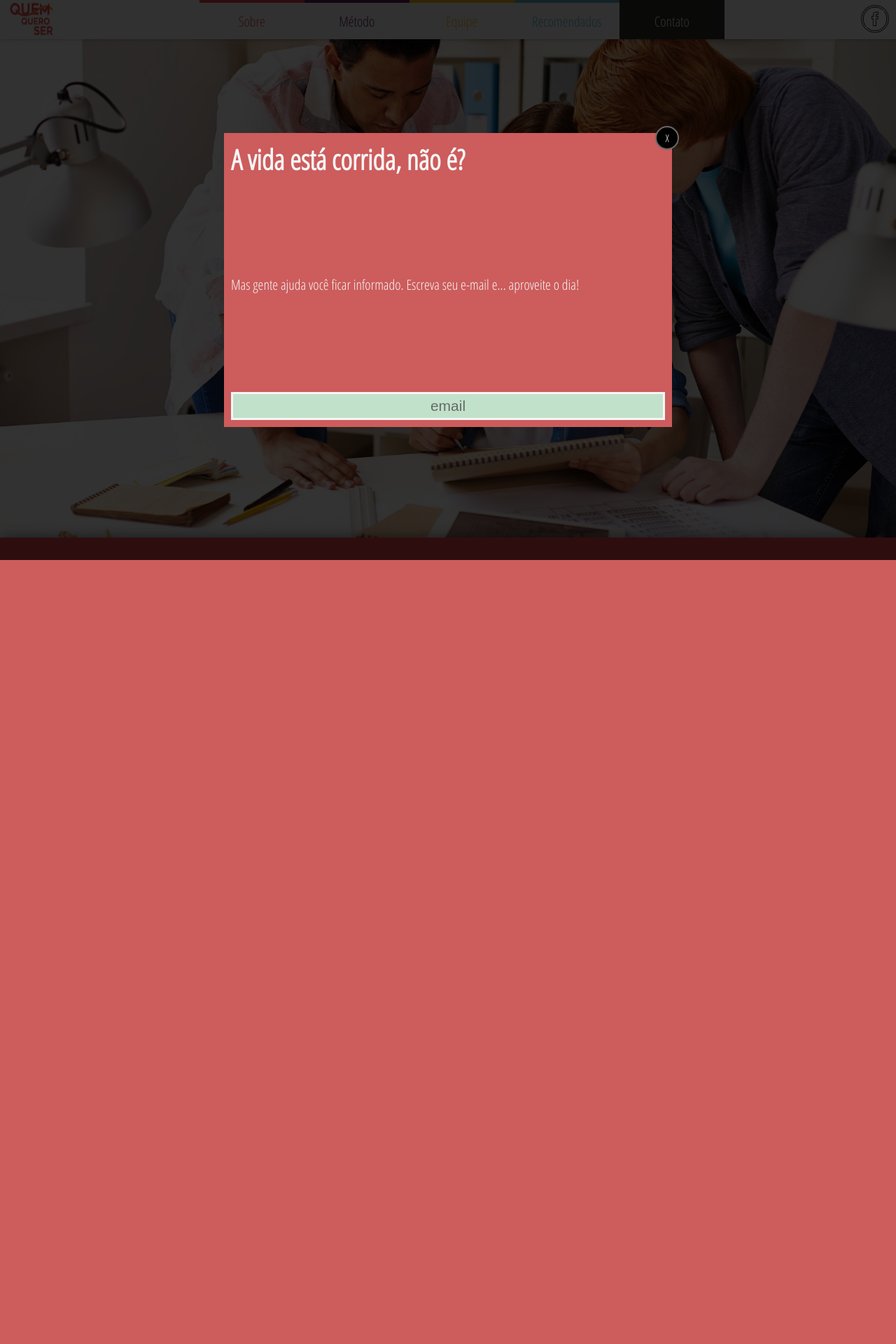
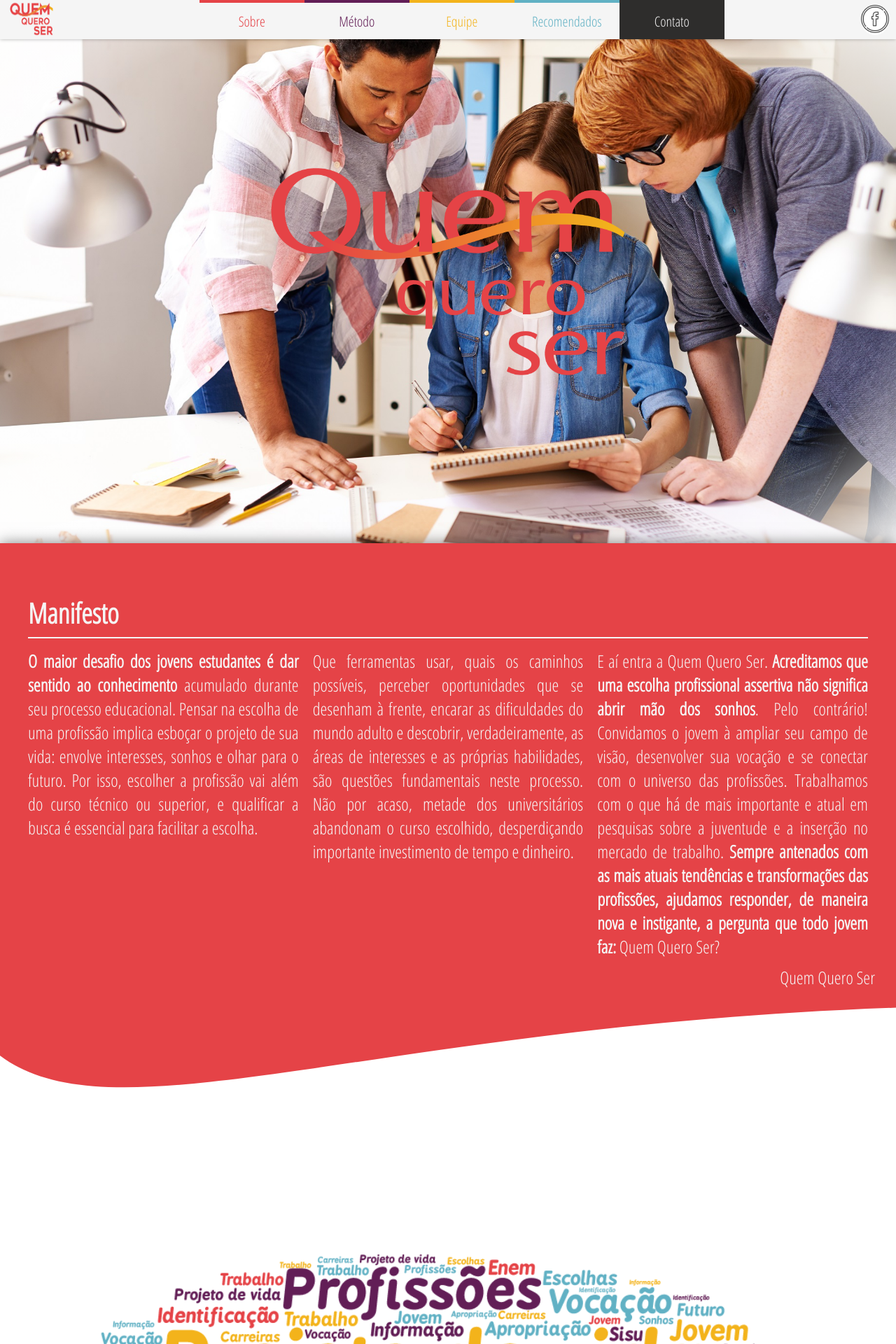
Before and after one commit to TheMarini/Quem-Quero-Ser, a PHP site: page / in a window 1280 px wide. Shown: the top 1920 px of the page at 70% size. Before the commit the page ends 800 px from the top, so only its background shows below. Run offline with PHP 8.4, Linux system fonts and the light colour scheme.

Commit message:
Ondas | Nav (bug fix) | Css (^) | Js (^)

```diff
--- a/css/style.css
+++ b/css/style.css
@@ -43,19 +43,14 @@ body {
 
 /*----------CLASSES------------*/
 
-.menu-start {
-    margin-top: -10vh;
-    box-shadow: 0 0px 15px -10px rgba(0, 0, 0, 0.5);
-}
-
-.menu-fixed {
-    margin-top: 0;
-    box-shadow: none;
-}
-
 .nav-start {
     position: absolute;
     justify-content: center;
+}
+
+.nav-start>#menu {
+    margin-top: -10vh;
+    box-shadow: 0 0px 15px -10px rgba(0, 0, 0, 0.5);
 }
 
 .nav-fixed {
@@ -107,21 +107,25 @@ body {
     width: 100%;
     background-color: rgba(0, 0, 0, 0.8);
     z-index: 9999;
-    display: flex;
+    display: none;
     justify-content: center;
     align-items: center;
 }
 
 #alert {
-    width: 50vw;
-    background-color: indianred;
+    min-height: 20vh;
+    min-width: 50vw;
+    background-color: #f3b31b;
+    color: #2e2d2c;
     position: relative;
     display: flex;
-    flex-flow: column
+    flex-flow: column;
+    justify-content: space-between;
+    align-content: space-between;
 }
 
-#alert_top{
-        position: absolute;
+#alert_top {
+    position: absolute;
     display: flex;
     justify-content: flex-end;
     align-content: flex-end;
@@ -142,23 +146,41 @@ body {
     border-radius: 100%;
 }
 
-#alert_infos{
-    color: whitesmoke;
+#alert_infos {
     box-sizing: content-box;
     padding: 10px;
-    display: flex;
-    flex-flow: column;
-    justify-content: space-between;
-    align-content: space-between;
-    height: 50vh;
 }
 
-#alert_infos>h1{
+#alert_infos>h1 {
     font-size: 4em
 }
-#alert_infos>p{
-    font-size: 2em;
+
+#alert_infos>p {
+    font-size: 3em;
 }
+
+
+/*------------ONDAS-----------------*/
+
+.onda {
+    height: 150px;
+    background-color: white;
+    width: 100%;
+    margin-bottom: -3px
+}
+
+.reverse {
+    transform: rotate(180deg)
+}
+
+#svg_manifesto>path {
+    fill: #e54347
+}
+
+#svg_metodos>path {
+    fill: #621e56
+}
+
 
 /*------------BANNER-----------------*/
 
@@ -167,21 +189,49 @@ body {
     background-image: url("../img/banner/1%20(medium).jpg");
     background-repeat: no-repeat;
     background-size: cover;
-    height: 96vh;
+    height: 97vh;
     background-position: top;
     width: 100%;
-    display: flex;
-    align-items: center;
-    justify-content: center;
     overflow: hidden;
+    /*position: relative;*/
+}
+
+#Banner>div {
+    height: 100%;
+    width: 100%;
+    background: radial-gradient(transparent 70%, white);
+    position: absolute
+}
+
+#Banner>svg {
+    width: 100%;
+    -webkit-filter: drop-shadow( -5px -5px 5px rgba(0, 0, 0, 0.5));
+    filter: drop-shadow( 0px 0px 5px rgba(0, 0, 0, 0.5));
+}
+
+#Banner>svg>path {
+    fill: white;
 }
 
 #logo {
-    width: 35vw;
+    z-index: 10;
+    width: 40vw;
     min-width: 300px;
-    animation: fade ease 1.5s;
-    margin-top: -7vh;
+    /*
+    float: left;
+    position: absolute;
+    top: 0*/
 }
+
+
+/*
+#onda {
+    margin-top: -340px;
+    margin-left: -320px;
+    z-index: 1;
+    position: absolute
+}
+
 
 #Banner .redes {
     position: absolute;
@@ -257,7 +307,7 @@ body {
 }
 
 #Manifesto>h1,
-svg {
+#Manifesto>svg {
     font-size: 4em;
     box-sizing: border-box;
     padding: 0 10px
@@ -311,7 +364,7 @@ svg {
 /*------------NUVEM-----------------*/
 
 #Nuvem {
-    max-height: 100vh;
+    min-height: 120vh;
     width: 100%;
     background-color: white;
     box-sizing: border-box;
--- a/index.html
+++ b/index.html
@@ -21,13 +21,21 @@
             <div id="alert_infos">
                 <h1>A vida está corrida, não é?</h1>
                 <p>Mas gente ajuda você ficar informado. Escreva seu e-mail e... aproveite o dia!</p>
-                <input id="txtEmail" class="txt" placeholder="email" type="email" />
+            </div>
+            <div id="alert_email">
+                <input class="txt" placeholder="email" type="email" />
             </div>
         </div>
     </div>
 
-    <section id="Banner">
+    <section id="Banner" class="center_child">
+        <!--    <svg viewBox="0 0 500 500" preserveAspectRatio="xMinYMin meet">
+            <path d="M0,25 C60,70 200,0 500,1 L500,00 L0,0 Z"/>
+          </svg> -->
         <img id="logo" src="img/logos/vermelho.png" alt="New Program" />
+        <div></div>
+
+
         <!--
         <div class="redes">
             <a href="#"><img id="fb" src="img/icons/fb.png" alt="facebook" /></a>
@@ -35,7 +43,7 @@
     </section>
 
     <nav id="Nav" class="nav-start">
-        <a href="#"><img id="home" class="hide" src="img/icons/logo-png%201.png" alt="Quem Quero Ser" /></a>
+        <a href="#Banner"><img id="home" class="hide" src="img/icons/logo-png%201.png" alt="Quem Quero Ser" /></a>
         <ul id="menu" class="menu-start">
             <a href="#Sobre">
                 <li id="sobre" class="menu_item">Sobre</li>
@@ -64,8 +72,8 @@
             <section id="Manifesto">
                 <h1>Manifesto</h1>
                 <svg>
-                <line x1="0" y1="0" x2="100%" y2="0" />
-            </svg>
+                    <line x1="0" y1="0" x2="100%" y2="0" />
+                </svg>
                 <content class="wrapper">
                     <p id="txt_left">
                         <span>O maior desafio dos jovens estudantes é dar sentido ao conhecimento</span> acumulado durante seu processo educacional. Pensar na escolha de uma profissão implica esboçar o projeto de sua vida: envolve interesses, sonhos e olhar para o futuro. Por isso, escolher a profissão vai além do curso técnico ou superior, e qualificar a busca é essencial para facilitar a escolha.
@@ -81,11 +89,18 @@
                 <p id="att">Quem Quero Ser</p>
             </section>
 
+            <svg id="svg_manifesto" class="onda" viewBox="0 0 50 50" preserveAspectRatio="xMinYMin meet">
+                <path d="M0,25 C60,70 200,0 500,1 L10000,00 L0,0 Z"/>
+            </svg>
 
             <section id="Nuvem" class="center_child">
                 <img src="img/nuvem/4.png" alt="">
             </section>
         </section>
+
+        <svg id="svg_metodos" class="onda reverse" viewBox="0 0 50 50" preserveAspectRatio="xMinYMin meet">
+                <path d="M0,25 C60,70 200,0 500,1 L10000,00 L0,0 Z"/>
+        </svg>
 
         <section id="Metodos">
             <h1>Metodos</h1>
```
Also changed, not shown: other parts of css/style.css (+61 -51 lines), js/script.js (+31 -43 lines).
